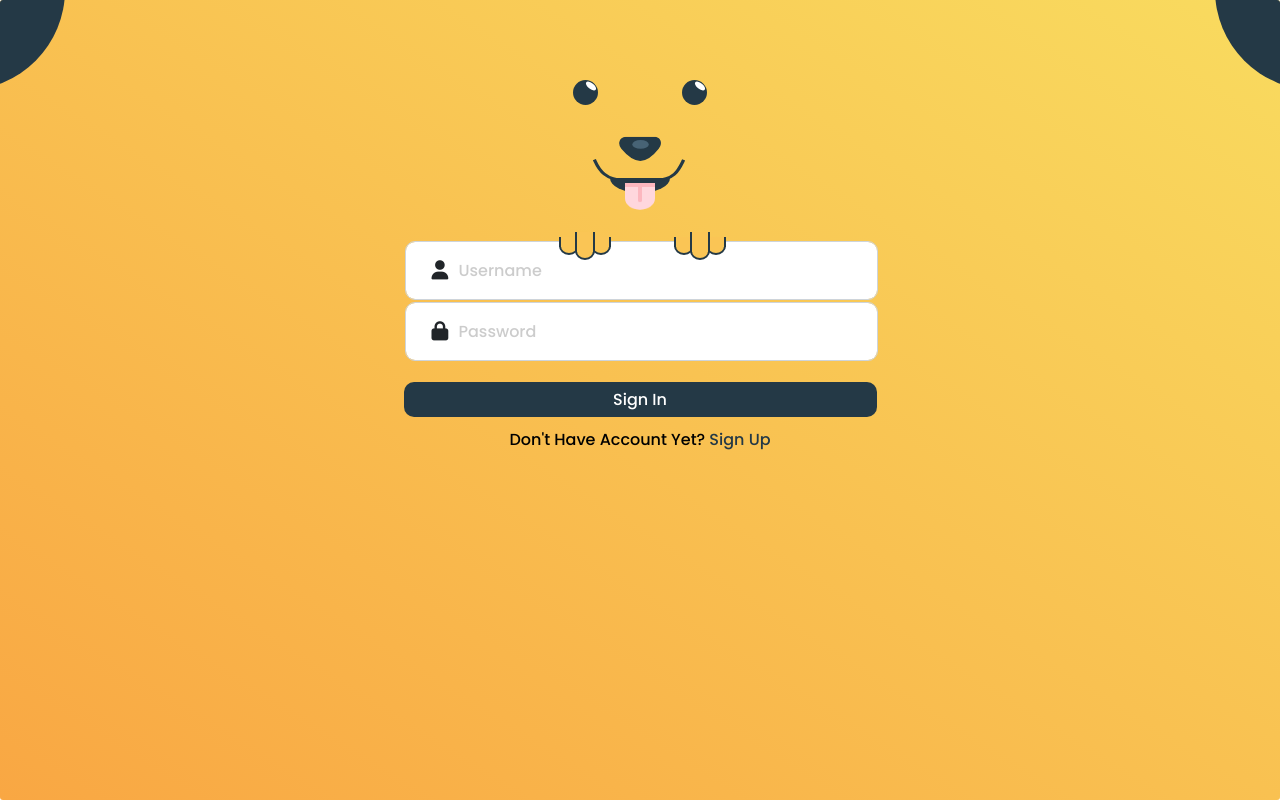
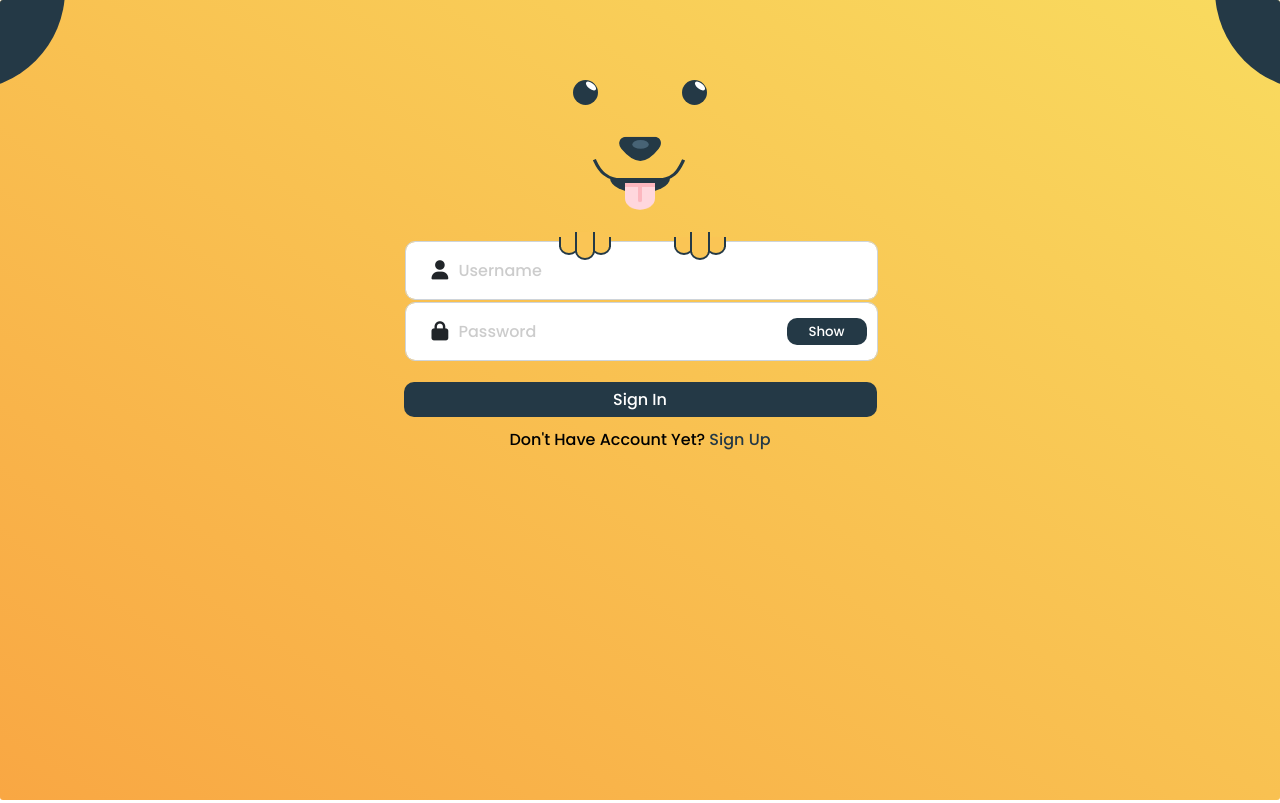
Before and after one commit to s-bhalode/login_form, a plain HTML site: page index.html in a window 1280 px wide. Drawn offline with nearby package versions, Linux system fonts and the light colour scheme.

Commit message:
show password btn added

```diff
--- a/index.html
+++ b/index.html
@@ -110,7 +110,7 @@
               autocomplete="off"
               placeholder="password"
             />
-            <!-- <button class="password-button">show</button> -->
+            <button class="password-button">show</button>
           </label>
           <button class="login-button">sign in</button>
         </div>
```
